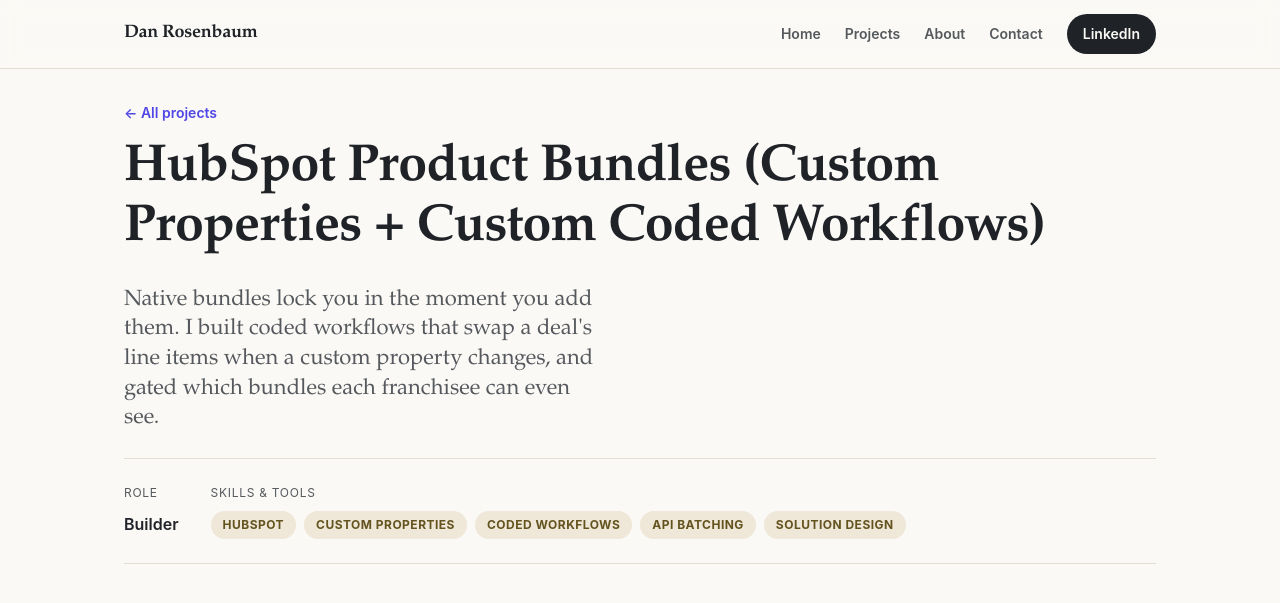
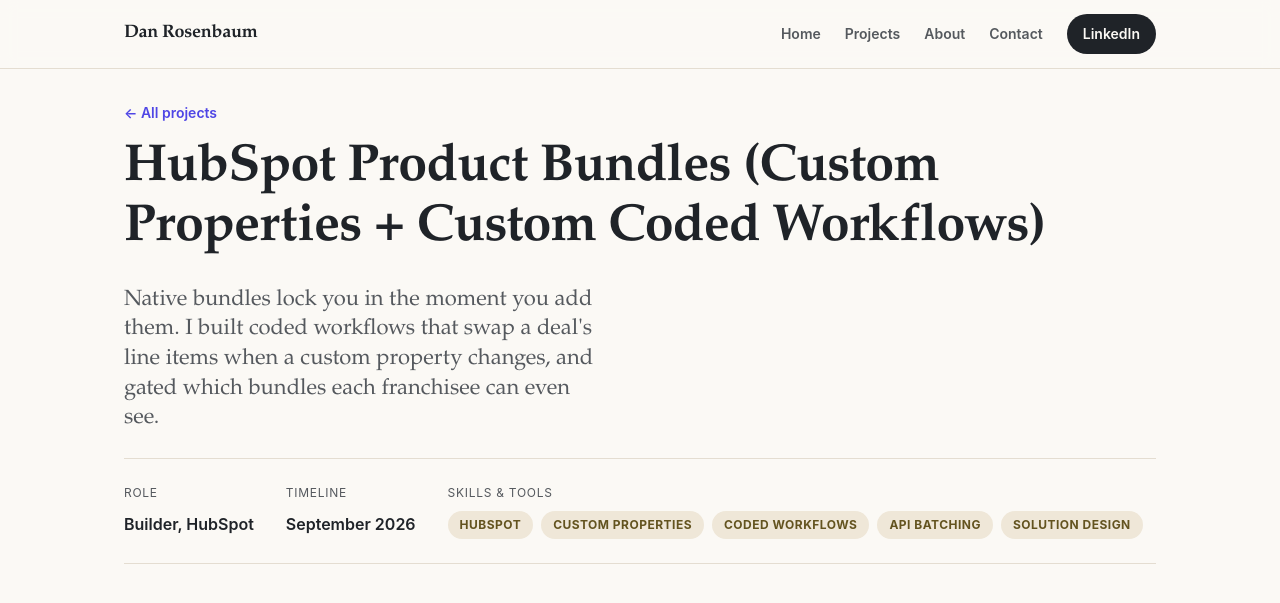
Before and after one commit to drosenbaum1794/portfolio, a Jekyll site: the page built from _projects/hubspot-product-bundles.md, in a window 1280 px wide and 900 px high, cut to the strip 0-624 px from the top of the window. Shown: the top 603 px of the strip. Built offline with Jekyll 4.4.1, drawn with Linux system fonts in a browser that asks for light colours.

Commit message:
Attribute the bundles project to HubSpot, September 2026
Role reads "Builder, HubSpot" to match how the HubBot page names its org.
The Timeline row was not rendering at all while period was missing.

Co-Authored-By: Claude Opus 5 <noreply@anthropic.com>

```diff
--- a/_projects/hubspot-product-bundles.md
+++ b/_projects/hubspot-product-bundles.md
@@ -1,7 +1,8 @@
 ---
 title: "HubSpot Product Bundles (Custom Properties + Custom Coded Workflows)"
 summary: "Native bundles lock you in the moment you add them. I built coded workflows that swap a deal's line items when a custom property changes, and gated which bundles each franchisee can even see."
-role: "Builder"
+role: "Builder, HubSpot"
+period: "September 2026"
 order: 0
 featured: true
 tags: [HubSpot, Automation, Solution Design]
```
